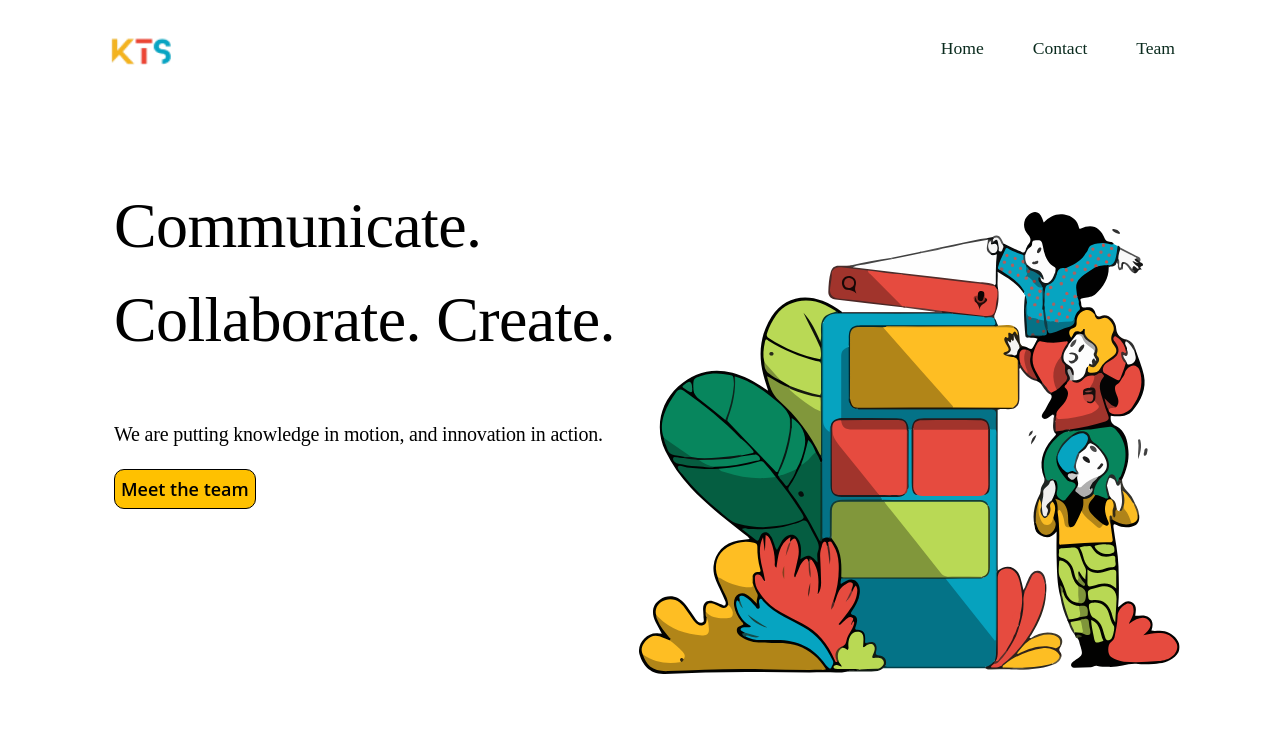
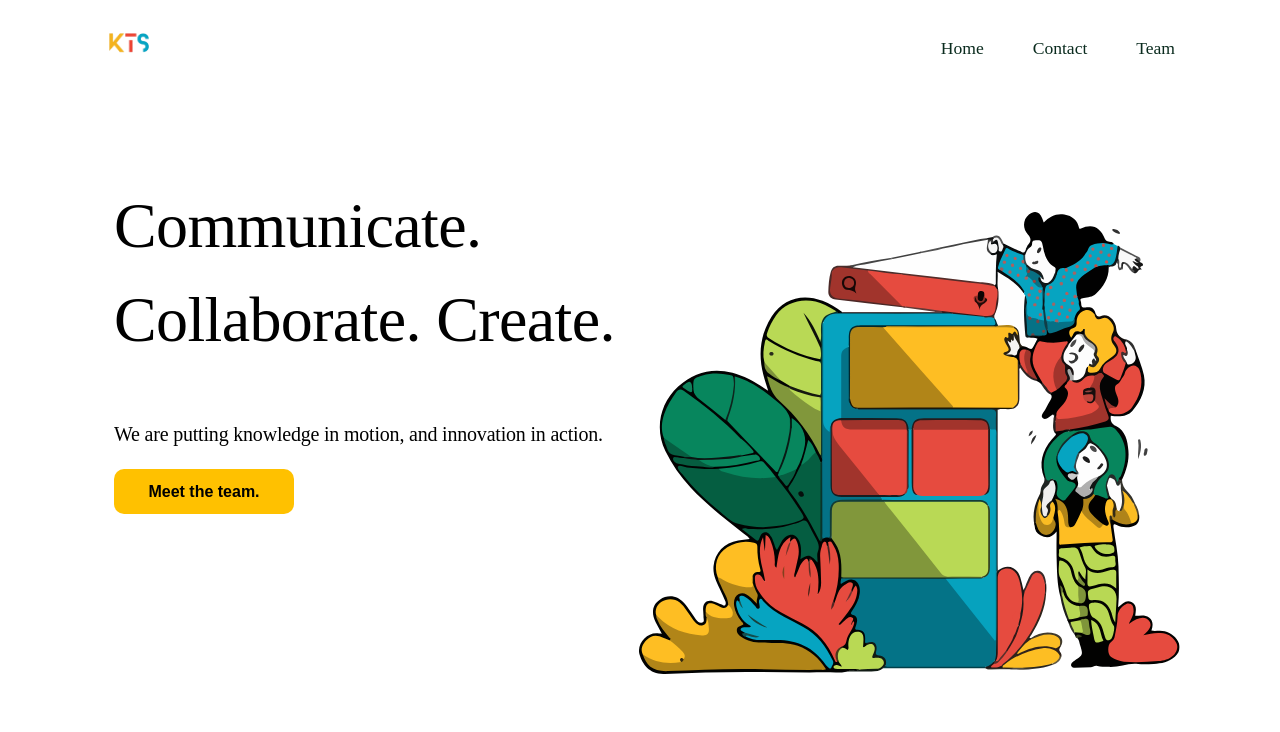
Before and after one commit to Kinesis-Technical-Society/KTS_Website, a React (Vite) app: page / in a window 1280 px wide. Shown: the top 732 px of the page. Built offline with nearby package versions, Linux system fonts and the light colour scheme.

Commit message:
fix: front page button and logo

```diff
--- a/src/components/Home/home_section.css
+++ b/src/components/Home/home_section.css
@@ -13,7 +13,6 @@
   padding: 38px;
 }
 .home_title {
-  font-family: "Heebo";
   font-style: normal;
   font-weight: 400;
   font-size: 64px;
@@ -23,13 +22,11 @@
   top: 232px;
 }
 .home_information1 {
-  font-family: "Heebo";
   font-style: normal;
   font-weight: 400;
   font-size: 20px;
   line-height: 29px;
   letter-spacing: -0.01em;
-
   left: 190px;
   top: 232px;
   color: black;
@@ -46,21 +43,15 @@
 }
 
 .btninside {
-  font-family: "Open Sans";
   font-weight: 600;
-  font-size: 18px;
-  height: 40px;
+  font-size: 16px;
+  height: 45px;
+  width: 180px;
   color: black;
   background: #ffc100;
+  border: 0px;
   border-radius: 10px;
-  border: 1px solid;
-  transform: scale(1);
-  transition: all 0.2s ease-in-out;
-}
-
-.btninside:hover {
   cursor: pointer;
-  transform: scale(1.3);
 }
 
 .home_Intro {
--- a/src/components/Home/home_section.jsx
+++ b/src/components/Home/home_section.jsx
@@ -15,7 +15,7 @@ const Home = () => {
             We are putting knowledge in motion, and innovation in action.
           </p>
           <Link to="/Team">
-            <button className="btninside">Meet the team</button>
+            <button className="btninside">Meet the team.</button>
           </Link>
         </div>
 
--- a/src/components/Navbar.css
+++ b/src/components/Navbar.css
@@ -1,17 +1,16 @@
-
 .header {
   width: 100%;
   height: 80px;
   line-height: 80px;
   z-index: 4;
   position: sticky;
-    top:0;
-  background: #FFFFFF;
+  top: 0;
+  background: #ffffff;
 }
-  .logo a img{
+.logo a img {
   position: absolute;
-  width: 6%;
-  height: 67.15px;
+  width: 4%;
+  height: 50px;
   left: 96px;
   top: 9px;
   border-radius: 305px;
@@ -30,7 +29,7 @@
 
 .nav__item a {
   margin: 14px;
-    font-family: 'Heebo';
+  font-family: "Heebo";
   font-style: normal;
   font-weight: 400;
   font-size: 1.1rem;
@@ -40,11 +39,10 @@
 }
 
 .nav__item a:hover {
-    color:#F4B31F;
+  color: #f4b31f;
 }
 
-
-  .heading__menu span  {
+.heading__menu span {
   position: absolute;
   right: 29px;
   font-size: 1.4rem;
@@ -55,7 +53,6 @@
   display: none;
 }
 
-
 @media only screen and (max-width: 991px) {
   .nav__menu {
     position: fixed;
@@ -63,7 +60,7 @@
     left: 0;
     width: 100%;
     height: 100%;
-      background: #F4B31F;
+    background: #f4b31f;
     z-index: 99;
     display: none;
   }
@@ -82,7 +79,6 @@
     padding-top: 80px;
   }
 
-
   .heading__menu {
     display: block;
   }
@@ -90,21 +86,17 @@
     display: none;
   }
 
-
   .active__menu {
     display: block;
   }
 }
-  @media only screen and (max-width:872px) {
-    .logo a  img{
-      width:12%;
+@media only screen and (max-width: 872px) {
+  .logo a img {
+    width: 12%;
   }
-
 }
-  @media only screen and (max-width:538px) {
-    .logo a img{
+@media only screen and (max-width: 538px) {
+  .logo a img {
     left: 17px;
-
   }
-
 }
```
Lines whose indentation alone changed are shown as unchanged.
